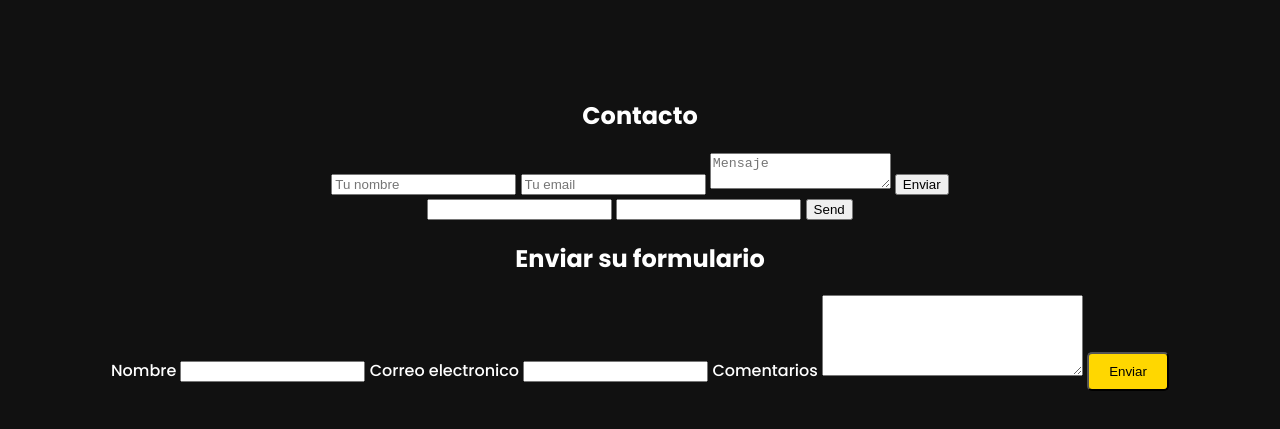
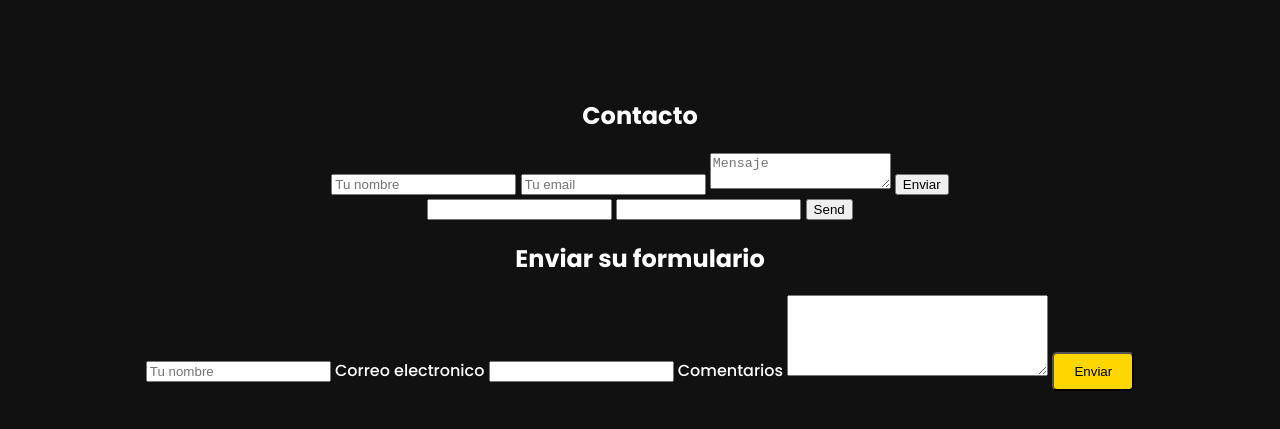
Before and after one commit to hhstudiofilm/Sitioweb, a plain HTML site: page index.html in a window 1280 px wide. Shown: the part 1792-2221 px from the top of the page. Drawn offline with nearby package versions, Linux system fonts and the light colour scheme.

Commit message:
Update index.html

```diff
--- a/index.html
+++ b/index.html
@@ -57,15 +57,12 @@
 </form>
         <h2>Enviar su formulario</h2>
 <form action="https://formsubmit.co/daniel.huesca.mtz@gmail.com" method="POST" >
-<label for="name">Nombre</label>
-<input type="text" name="name" id="name" >
+<input type="text" placeholder="Tu nombre" name="name" id="name" >
 <label for="email">Correo electronico</label>
 <input type="email" name="email" id="email" >
 <label for="coments">Comentarios</label>
 <textarea name="coments" id="coments" cols="30" rows="5"></textarea>
 <input class="btn" type="submit" value="Enviar">
-    <input type="hidden" name="_next" value="" >
-<input type="hidden" name="_captcha" value="false">
 </form>
     </section>
 
```
